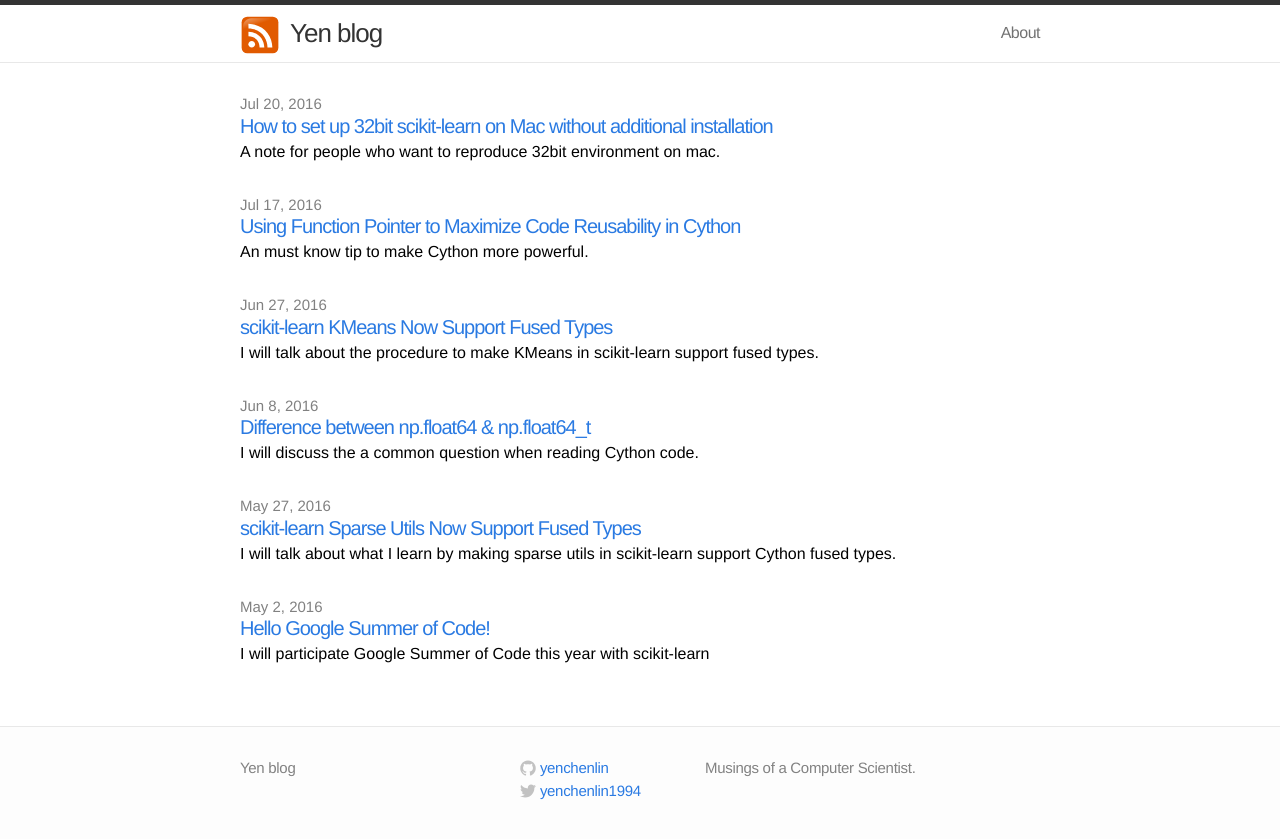
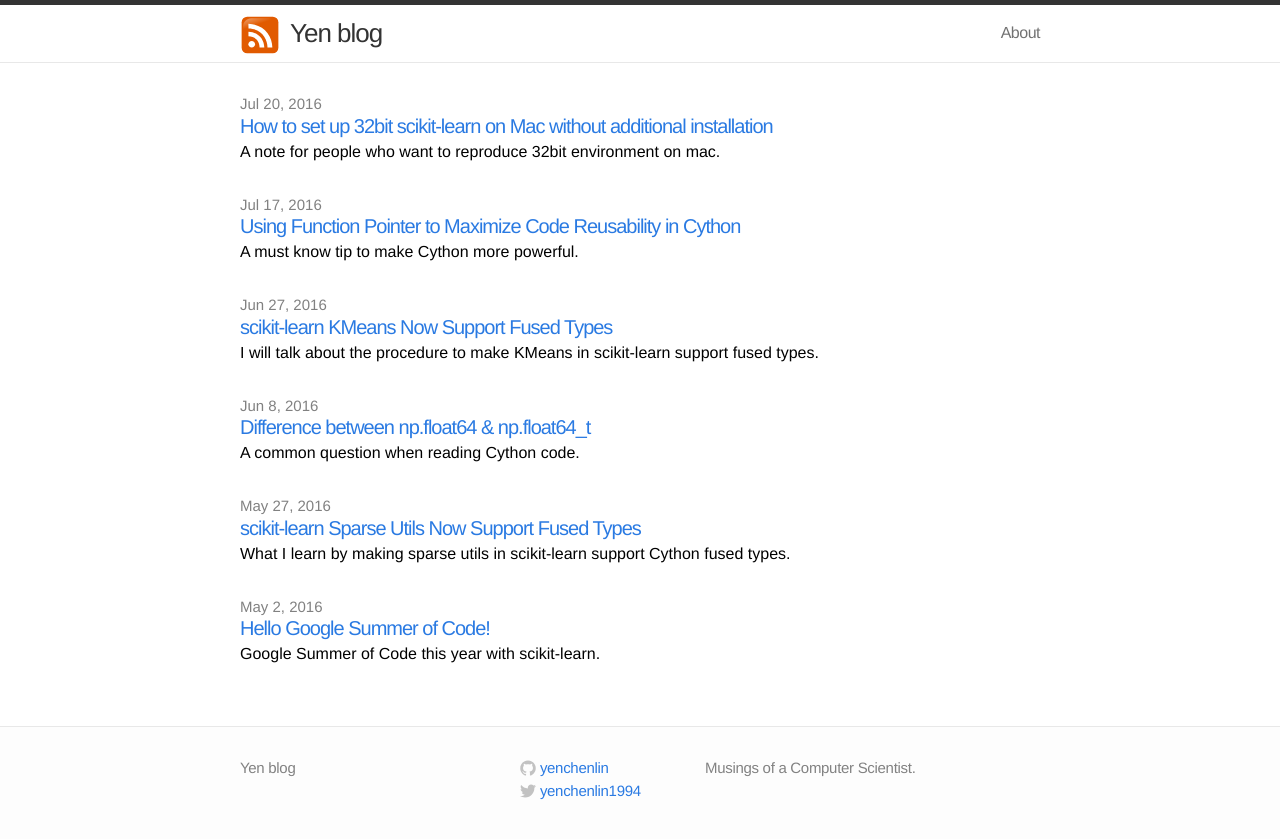
Before and after one commit to yenchenlin/old-blog, a Jekyll site: the page built from index.html, in a window 1280 px wide. Shown: the top 839 px of the page. Built offline with Jekyll 4.4.1, drawn with Linux system fonts in a browser that asks for light colours.

Commit message:
Update posts

```diff
--- a/_posts/2016-05-03-hello-google-summer-of-code.markdown
+++ b/_posts/2016-05-03-hello-google-summer-of-code.markdown
@@ -4,7 +4,7 @@ title:  "Hello Google Summer of Code!"
 date:   2016-05-02 18:52:21 -0500
 categories: GSoc
 comments: true
-excerpt: "I will participate Google Summer of Code this year with scikit-learn"
+excerpt: "Google Summer of Code this year with scikit-learn."
 ---
 ![](https://musescore.org/sites/musescore.org/files/Capture%20d'e%CC%81cran%202016-03-01%2009.48.11.png)
 
--- a/_posts/2016-05-27-sparse-func-utils.markdown
+++ b/_posts/2016-05-27-sparse-func-utils.markdown
@@ -4,7 +4,7 @@ title:  "scikit-learn Sparse Utils Now Support Fused Types"
 date:   2016-05-27 18:52:21 -0500
 categories: GSoC
 comments: true
-excerpt: "I will talk about what I learn by making sparse utils in scikit-learn support Cython fused types."
+excerpt: "What I learn by making sparse utils in scikit-learn support Cython fused types."
 ---
 
 Dealing with sparse data is fairly common when we are anlyzing large datasets. However, sparse function utilities in scikit-learn only support `float64` currently and will therefore implicitly convert other input data types, e.g., `float32`, into `float64`, which may cause unexpected memory error. Since [Cython fused types](http://docs.cython.org/src/userguide/fusedtypes.html) allow us to have one type definition that can refer to multiple types, we can solve potential memory wasting issue by substituting `float64` with Cython fused types.
--- a/_posts/2016-06-09-difference-between-float64-and-float64_t.markdown
+++ b/_posts/2016-06-09-difference-between-float64-and-float64_t.markdown
@@ -4,7 +4,7 @@ title:  "Difference between np.float64 & np.float64_t"
 date:   2016-06-08 18:52:21 -0500
 categories: GSoC
 comments: true
-excerpt: "I will discuss the a common question when reading Cython code."
+excerpt: "A common question when reading Cython code."
 ---
 
 If you are a newcomer to Cython just like me, it is probably that you will be confused by the usage time of `np.float64_t` and `np.float64`.
--- a/_posts/2016-07-17-Function-Pointer.md
+++ b/_posts/2016-07-17-Function-Pointer.md
@@ -4,7 +4,7 @@ title:  "Using Function Pointer to Maximize Code Reusability in Cython"
 date:   2016-07-17 18:52:21 -0500
 categories: GSoC
 comments: true
-excerpt: "An must know tip to make Cython more powerful."
+excerpt: "A must know tip to make Cython more powerful."
 ---
 
 When writing C, function pointer is extremely useful because it can help us define a **callback** function, i.e., **a way to parametrize a function**. This means that some part of the function behavior is not hard-coded into itself, but into the callback function provided by user. Callers can make function behave differently by passing different callback functions. A classic example is `qsort()` from the C standard library that takes its sorting criterion as a pointer to a comparison function.
```
